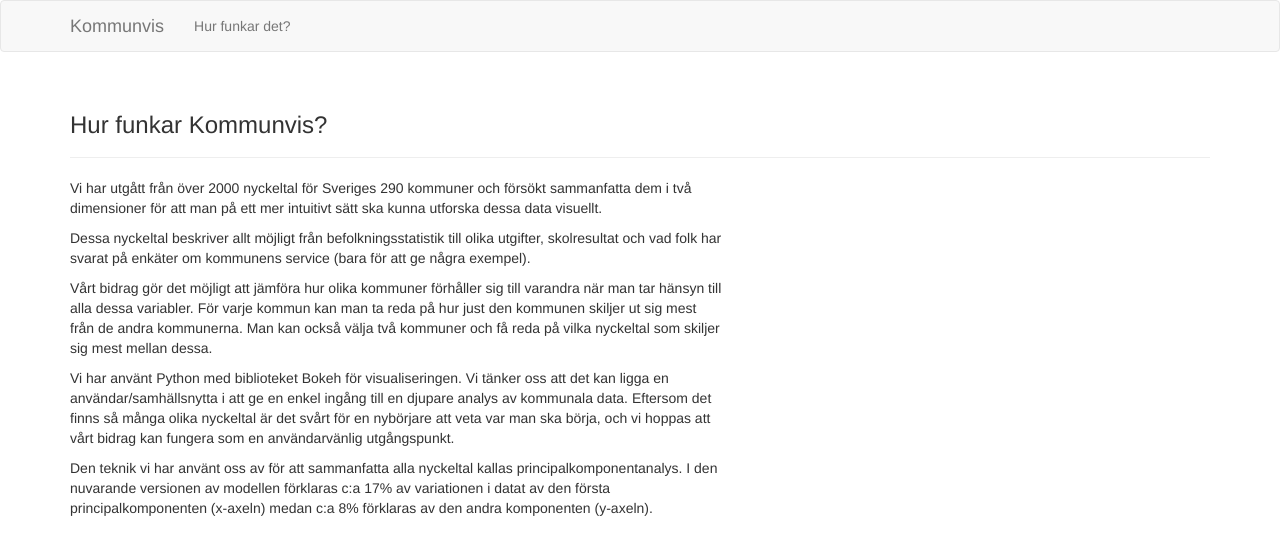
After one commit to johandahlberg/curiouscrows, a Flask app: page /hur in a window 1280 px wide. The commit adds this page. Shown: the top 555 px of the page. Run offline with Flask 2, Linux system fonts and the light colour scheme; parts of the project's set-up code (start-up, migrations or seed data) failed here and were passed over; some libraries are stand-ins or nearby versions.

Commit message:
add hur funkar det? :smile:

```diff
--- a/curiouscrows/app.py
+++ b/curiouscrows/app.py
@@ -1,3 +1,4 @@
+# -*- coding: utf-8 -*-
 import logging
 import argparse
 import os
@@ -70,7 +71,7 @@ def compute_principal_components(d):
 def create_pca_plot():
     """Render the initial PCA plot with all regions."""
     list_regions = CustomJS(code="""
-        var indexes = cb_obj.get('selected')['1d'].indices;
+        var indexes = cb_obj.get('selected')['1d'].indices.slice(0, 2);
         var descs = [];
         for (index in indexes) {
             if (index > 1) {
@@ -79,14 +80,13 @@ def create_pca_plot():
             descs.push(cb_obj.get('data').desc[indexes[index]]);
         }
         window.vue.$data.selected = cb_obj.get('data').desc[indexes[0]];
-        window.vue.$data.regions = descs;
-        window.cb_obj = cb_obj
+        window.vue.$data.first_mun = cb_obj.get('data').desc[indexes[0]];
+        window.vue.$data.sec_mun = cb_obj.get('data').desc[indexes[1]];
+        window.vue.$data.cb_obj = cb_obj
     """)
 
     tools = [HoverTool(
         tooltips=[
-            ("index", "$index"),
-            ("(x,y)", "($x, $y)"),
             ("desc", "@desc"),
         ]
     ), BoxZoomTool(), ResetTool(), TapTool(callback=list_regions)]
@@ -96,29 +96,22 @@ def create_pca_plot():
             x=pc[:, 0],
             y=pc[:, 1],
             desc=df3.index,
-            color=['navy'] * len(df3.index)
+            color=['firebrick'] * len(df3.index),
+            opacity=[.2] * len(df3.index)
         )
     )
 
-    show_region = CustomJS(args=dict(source=source), code="""
-        var region = cb_obj.get('value');
-        var data = source.get('data');
-        var region_idx = data['desc'].indexOf(region);
-        data['colors'][region_idx] = 'firebrick';
-        source.trigger('change');
-    """)
-
-    plot = figure(title='PCA plot', plot_width=960, plot_height=600,
+    plot = figure(title=u'Jämförelse av alla kommuner', plot_width=960, plot_height=600,
                   tools=tools, responsive=True)
 
     plot.background_fill_color = 'beige'
     plot.background_fill_alpha = 0.5
     plot.border_fill = '#FCFCFC'
 
-    plot.circle('x', 'y', size=10, source=source, color='color',
-                # set visual properties for selected glyphs
-                # set visual properties for non-selected glyphs
-                nonselection_fill_alpha=0.2)
+    renderer = plot.circle('x', 'y', size=10, source=source, color='color',
+                           # set visual properties for selected glyphs
+                           # set visual properties for non-selected glyphs
+                           nonselection_fill_alpha=0.2)
 
     plot.xaxis.axis_label = "x"
     plot.yaxis.axis_label = "y"
@@ -201,7 +194,12 @@ def diff_kpis(municip1, municip2):
         ((original_data.municipality_name == municip1) | (original_data.municipality_name == municip2))]
     sl = selected.pivot(index='municipality_name', columns='kpi_desc', values='value').T
     sl["kpi_desc"] = sl.index
-    sl.columns = ['first_mun', 'sec_mun', 'kpi_desc']
+
+    if (sl.columns[0] == municip1) and (sl.columns[1] == municip2):
+        sl.columns = ['first_mun', 'sec_mun', 'kpi_desc']
+    elif (sl.columns[0] == municip2) and (sl.columns[1] == municip1):
+        sl.columns = ['sec_mun', 'first_mun', 'kpi_desc']
+
     sl.first_mun = sl.first_mun.astype(float)
     sl.sec_mun = sl.sec_mun.astype(float)
     return sl.to_json(orient='records')
@@ -226,6 +224,11 @@ def index():
                            all_regions=all_regions)
 
 
+@app.route('/hur')
+def hur_funkar():
+    return render_template("about.html")
+
+
 def start():
     # Get port form environment or default to 5000
     port = int(os.getenv("PORT", 5000))
--- a/curiouscrows/static/main.css
+++ b/curiouscrows/static/main.css
@@ -18,5 +18,5 @@ body {
 }
 
 .text-lg {
-  font-size: 2.2em;
+  font-size: 2em;
 }
--- /dev/null
+++ b/curiouscrows/templates/about.html
@@ -0,0 +1,51 @@
+{% extends "bootstrap/base.html" %}
+
+{% block title %}
+    Curious Crows
+{% endblock %}
+
+{% block styles %}
+    {{ super() }}
+    <link href="{{ url_for('static', filename='bokeh-0.11.1.min.css') }}" rel="stylesheet" type="text/css">
+    <link rel="stylesheet" href="https://bootswatch.com/simplex/bootstrap.min.css">
+    <link href="{{ url_for('static', filename='main.css') }}" rel="stylesheet" type="text/css">
+    <script src="https://cdn.jsdelivr.net/vue/latest/vue.js"></script>
+{% endblock %}
+
+{% block navbar %}
+    <nav class="navbar navbar-default">
+        <div class="container">
+            <div class="navbar-header">
+                <a class="navbar-brand" href="{{ url_for('index') }}">Kommunvis</a>
+            </div>
+
+            <div class="collapse navbar-collapse">
+                <ul class="nav navbar-nav">
+                    <li><a href="#">Hur funkar det?</a></li>
+                </ul>
+            </div>
+        </div>
+    </nav>
+{% endblock %}
+
+{% block content %}
+    <div id="app" class="container">
+        <div class="page-header">
+            <h3>Hur funkar Kommunvis?</h3>
+        </div>
+        <div class="row">
+            <div class="col-xs-7 col-md-6 col-lg-7">
+                <p>Vi har utgått från över 2000 nyckeltal för Sveriges 290 kommuner och försökt sammanfatta dem i två dimensioner för att man på ett mer intuitivt sätt ska kunna utforska dessa data visuellt.</p>
+
+                <p>Dessa nyckeltal beskriver allt möjligt från befolkningsstatistik till olika utgifter, skolresultat och vad folk har svarat på enkäter om kommunens service (bara för att ge några exempel).</p>
+
+                <p>Vårt bidrag gör det möjligt att jämföra hur olika kommuner förhåller sig till varandra när man tar hänsyn till alla dessa variabler. För varje kommun kan man ta reda på hur just den kommunen skiljer ut sig mest från de andra kommunerna. Man kan också välja två kommuner och få reda på vilka nyckeltal som skiljer sig mest mellan dessa.</p>
+
+                <p>Vi har använt Python med biblioteket Bokeh för visualiseringen. Vi tänker oss att det kan ligga en användar/samhällsnytta i att ge en enkel ingång till en djupare analys av kommunala data. Eftersom det finns så många olika nyckeltal är det svårt för en nybörjare att veta var man ska börja, och vi hoppas att vårt bidrag kan fungera som en användarvänlig utgångspunkt.</p>
+
+                <p>Den teknik vi har använt oss av för att sammanfatta alla nyckeltal kallas principalkomponentanalys. I den nuvarande versionen av modellen förklaras c:a 17% av variationen i datat av den första principalkomponenten (x-axeln) medan c:a 8% förklaras av den andra komponenten (y-axeln).</p>
+            </div>
+        </div>
+    </div>
+
+{% endblock %}
```
Also changed, not shown: curiouscrows/templates/figures.html (+67 -25 lines).
